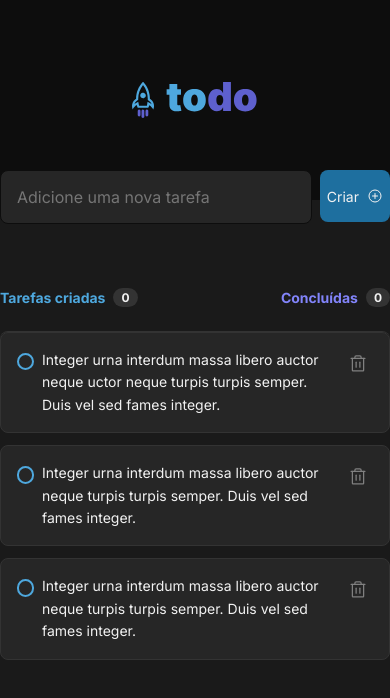
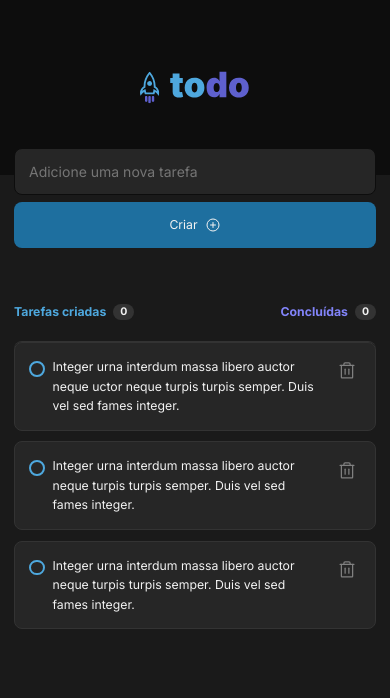
Before and after one commit to 300Marco/desafio-todoList-rocketseat, a React (Vite) app: page / in a window 390 px wide. Shown: the top 698 px of the page. Built offline with nearby package versions, Linux system fonts and the light colour scheme.

Commit message:
Added responsiveness in the project

```diff
--- a/src/components/AddTasks.module.css
+++ b/src/components/AddTasks.module.css
@@ -49,3 +49,13 @@
 .createTask button:hover {
     background-color: var(--blue);
 }
+
+@media (max-width: 500px) {
+    .createTask form {
+        flex-direction: column;
+    }
+
+    .createTask button {
+        width: 100%;
+    }
+}
--- a/src/components/App.module.css
+++ b/src/components/App.module.css
@@ -4,3 +4,13 @@
     max-width: 46rem;
     margin: 0 auto;
 }
+
+@media (max-width: 736px) {
+    html {
+        font-size: 87.5%;
+    }
+
+    .wrapper {
+        padding: 0 1rem;
+    }
+}
```
Also changed, not shown: 1 other file (tests, documents, lock files or other folders).
